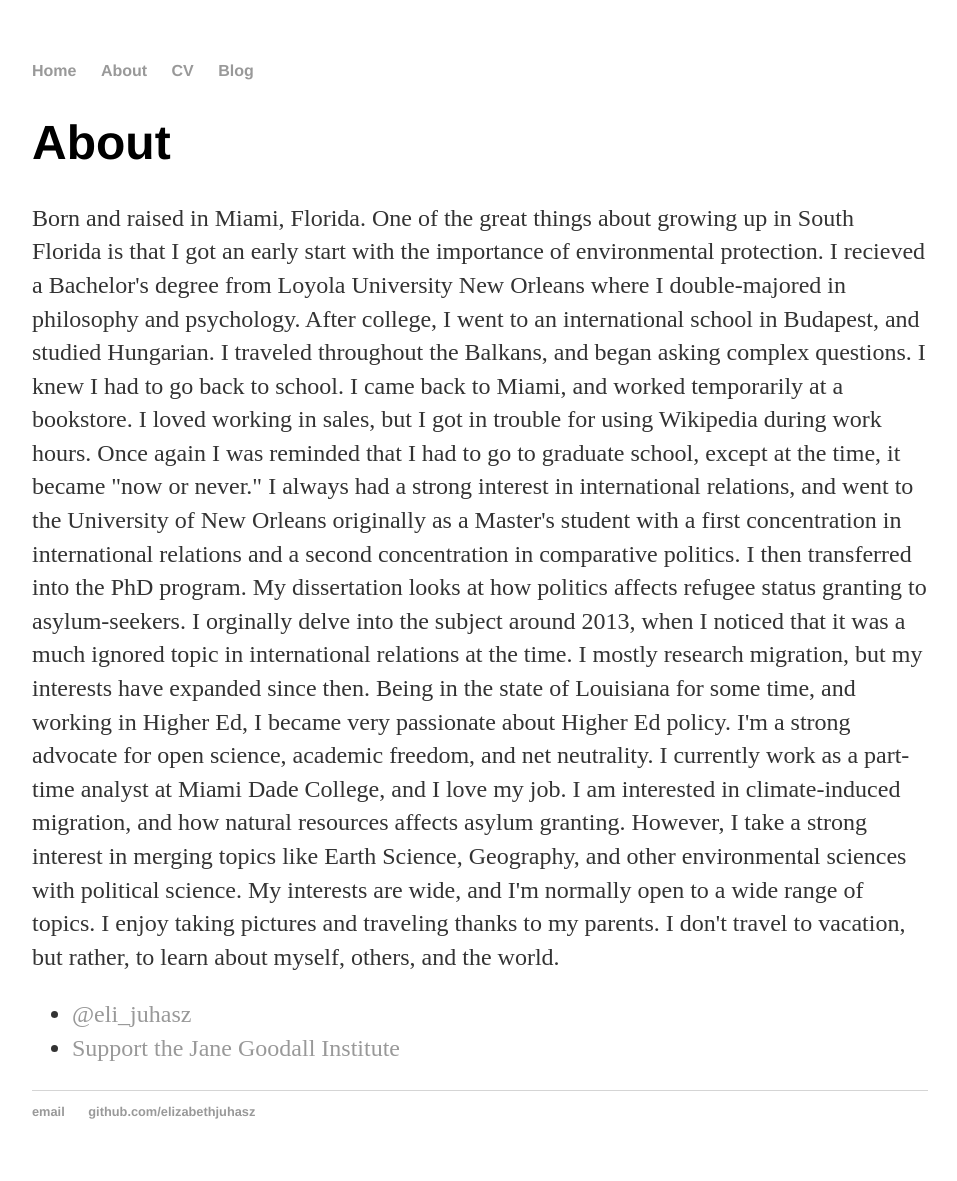
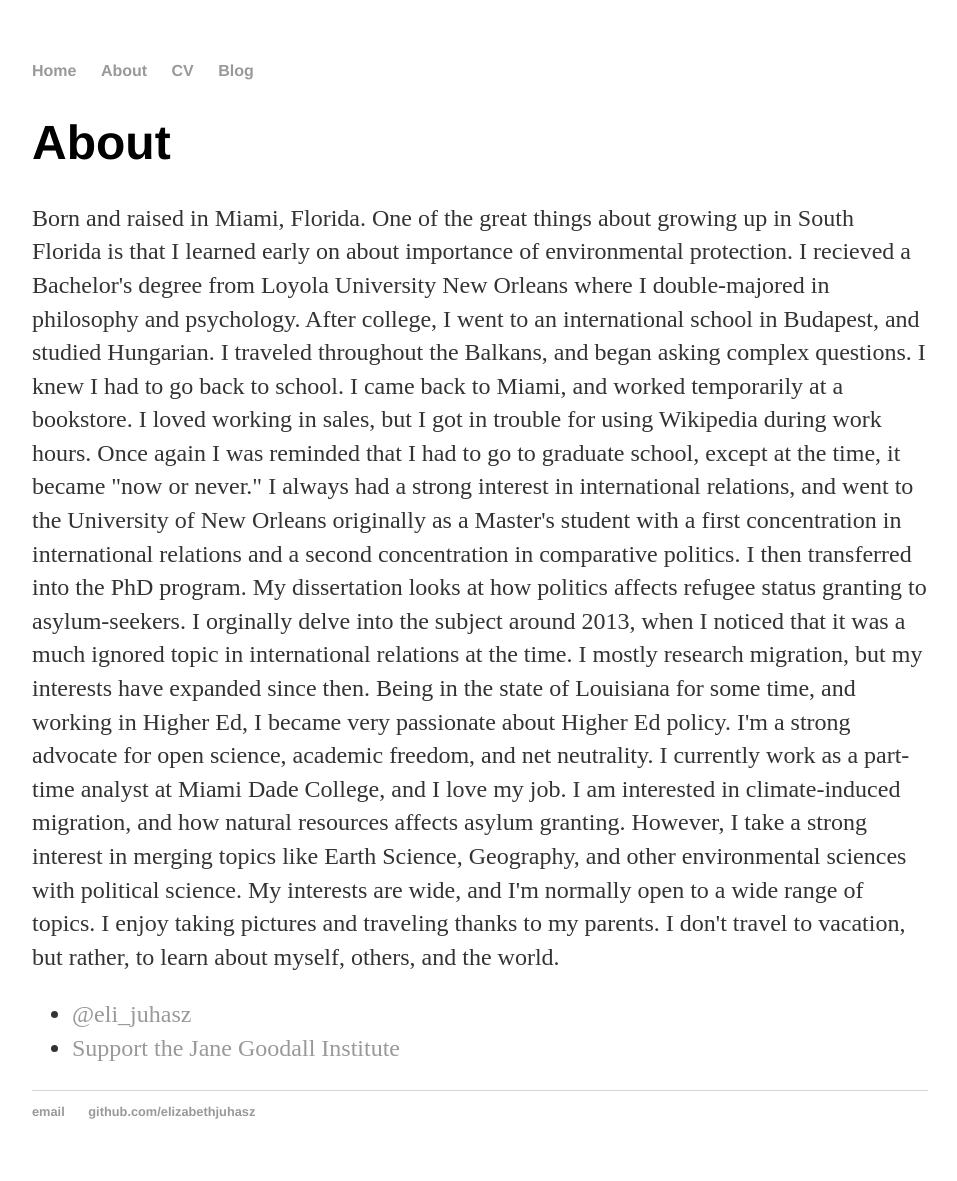
Before and after one commit to elizabethjuhasz/elizabethjuhasz.github.io, a Jekyll site: the page built from about/index.html, in a window 1280 px wide. Shown: the whole page, without its empty margins (160-1117 px from the left). Built offline with Jekyll 4.4.1, drawn with Linux system fonts in a browser that asks for light colours.

Commit message:
Update index.html

```diff
--- a/about/index.html
+++ b/about/index.html
@@ -5,7 +5,7 @@ title: About Elizabeth Juhasz
 
 		<div class="about">
 			<h1>About</h1>
-			<p>Born and raised in Miami, Florida. One of the great things about growing up in South Florida is that I got an early start with the importance of environmental protection. I recieved a Bachelor's
+			<p>Born and raised in Miami, Florida. One of the great things about growing up in South Florida is that I learned early on about importance of environmental protection. I recieved a Bachelor's
 			degree from Loyola University New Orleans where I double-majored in philosophy and psychology. After college, I went to an international school in Budapest, and studied Hungarian. I traveled throughout the
 			Balkans, and began asking complex questions. I knew I had to go back to school. I came back to Miami, and worked temporarily at a bookstore. I loved working in sales, but I got in trouble for using Wikipedia
 			during work hours. Once again I was reminded that I had to go to graduate school, except at the time, it became "now or never."
```
